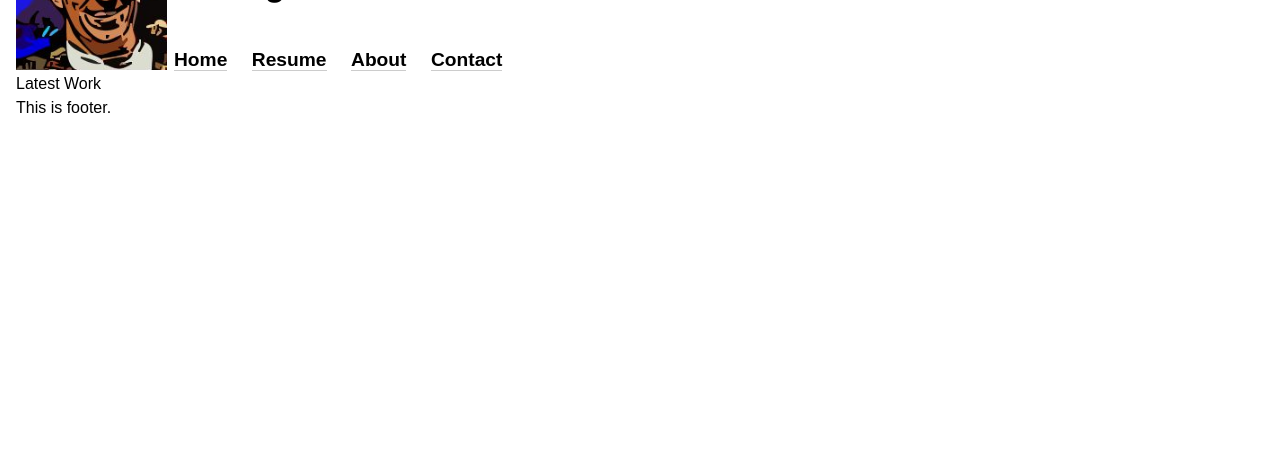
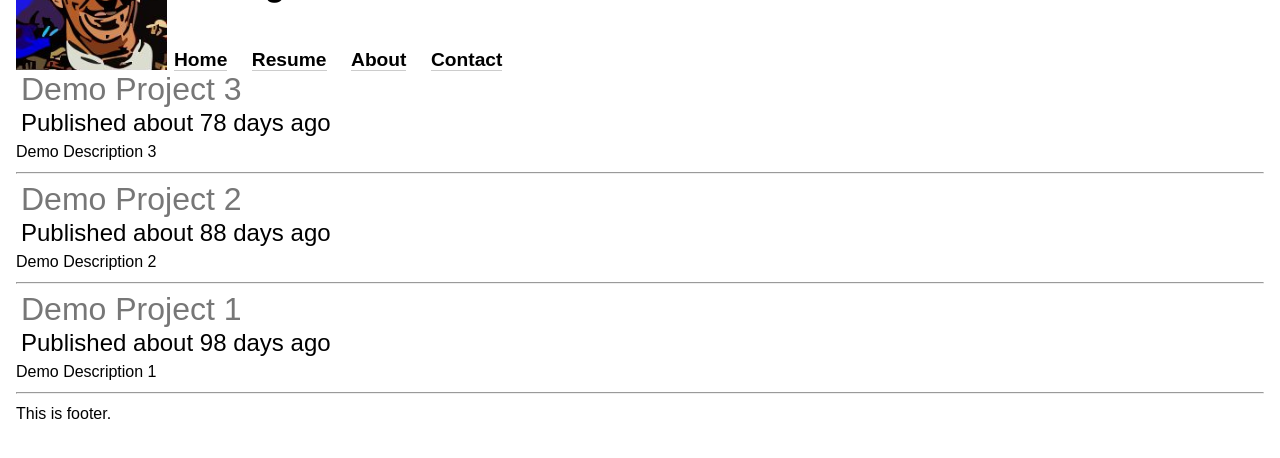
Before and after one commit to 0smium/301n5-portfolio, a plain HTML site: page index.html in a window 1280 px wide. Shown: the part 116-574 px from the top of the page. Drawn offline with nearby package versions, Linux system fonts and the light colour scheme.

Commit message:
successfully populating demo projects

```diff
--- a/css/base.css
+++ b/css/base.css
@@ -36,3 +36,16 @@ a:visited {
 img {
   max-width: 100%;
 }
+
+/*HEADINGS
+=======================================*/
+
+h1 {
+  font-size: 2em;
+  padding: 5px;
+}
+
+h2 {
+  font-size: 1.5em;
+  padding: 5px;
+}
--- a/css/layout.css
+++ b/css/layout.css
@@ -55,6 +55,15 @@ body {
 .ham i {
   padding: .2em;
 }
+.social a {
+  color: black;
+}
+
+.social a:hover, .social a:focus {
+  text-decoration: none;
+  /*background-color: #aaa;
+  border-radius: .5em;*/
+}
 
 .social i:hover {
   background-color: #aaa;
--- a/css/modules.css
+++ b/css/modules.css
@@ -21,6 +21,10 @@
 
 .ham li:hover {
   text-decoration: underline;
+}
+
+.template {
+  display: none;
 }
 
 /* @media only screen... */
--- a/index.html
+++ b/index.html
@@ -44,22 +44,29 @@
           </nav>
         </div>
         <div class="social">
-          <i class="fa-2x fa fa-github" aria-hidden="true"></i>
-          <i class="fa-2x fa fa-linkedin" aria-hidden="true"></i>
+          <a href="https://github.com/0smium" target="_blank"><i class="fa-2x fa fa-github" aria-hidden="true"></i></a>
+          <a href="https://www.linkedin.com/in/stephenawalsh" target="_blank"><i class="fa-2x fa fa-linkedin" aria-hidden="true"></i></a>
           <i class="fa-2x fa fa-stack-overflow" aria-hidden="true"></i>
-          <i class="fa-2x fa fa-facebook" aria-hidden="true"></i>
+          <a href="https://www.facebook.com/stephen.alexander.walsh" target="_blank"><i class="fa-2x fa fa-facebook" aria-hidden="true"></i></a>
           <i class="fa-2x fa fa-instagram" aria-hidden="true"></i>
           <i class="fa-2x fa fa-twitter" aria-hidden="true"></i>
         </div>
       </div>
     </header>
 
-    <section class="projects">
-      <h1>Latest Work</h1>
+    <section id="projects">
+      <article class="template" data-category="cat">
+        <header>
+          <h1><a target="_blank" href="">Title</a></h1>
+          <h2>Published <time pubdate datetime="2000-01-01">Publish Time</time></h2>
+        </header>
+        <section class="project-description">Project Description</section>
+      </article>
     </section>
     <footer>
       This is footer.
     </footer>
-    <script type="text/javascript" href="js/app.js"></script>
+    <script type="text/javascript" src="js/projects.js"></script>
+    <script type="text/javascript" src="js/app.js"></script>
   </body>
 </html>
--- a/js/app.js
+++ b/js/app.js
@@ -1,7 +1,46 @@
 'use strict'
 
-function projectConstructor(name, description, url) {
-  this.name = name;
-  this.description = description;
-  this.url = url;
+// $('header h1').text('This works!');
+
+var projects = [];
+
+function Project (opts) {
+  this.title = opts.title;
+  this.description = opts.description;
+  this.url = opts.url;
+  this.publishedOn = opts.publishedOn;
 }
+
+Project.prototype.toHtml = function() {
+  var $newProject = $('article.template').clone();
+
+  $newProject.removeClass('template');
+
+  if (!this.publishedOn) $newProject.addClass('draft');
+  // $newProject.data('category', this.category);
+
+    // lots of $newArticle.find...  (look at jQuery $.find docs)
+  $newProject.find('h1 a').attr('href', this.url);
+  $newProject.find('h1 a').text(this.title);
+  $newProject.find('section.project-description').html(this.description);
+  $newProject.find('time').attr('datetime', this.publishedOn);
+
+  // Display the date as a relative number of 'days ago'
+  $newProject.find('time').html('about ' + parseInt((new Date() - new Date(this.publishedOn))/60/60/24/1000) + ' days ago');
+  $newProject.append('<hr>');
+  return $newProject;
+};
+
+projectData.sort(function(a,b) {
+  // REVIEW: Take a look at this sort method; This may be the first time we've seen it.
+  return (new Date(b.publishedOn)) - (new Date(a.publishedOn));
+});
+
+projectData.forEach(function(projectObject) {
+  // REVIEW: Take a look at this forEach method; This may be the first time we've seen it.
+  projects.push(new Project(projectObject));
+});
+
+projects.forEach(function(a) {
+  $('#projects').append(a.toHtml());
+});
--- /dev/null
+++ b/js/projects.js
@@ -0,0 +1,22 @@
+'use strict';
+
+var projectData = [
+  {
+    title:        'Demo Project 1',
+    description:  'Demo Description 1',
+    url:          'http://www.google.com',
+    publishedOn:  '2017-01-31'
+  },
+  {
+    title:        'Demo Project 2',
+    description:  'Demo Description 2',
+    url:          'http://www.google.com',
+    publishedOn:  '2017-02-10'
+  },
+  {
+    title:        'Demo Project 3',
+    description:  'Demo Description 3',
+    url:          'http://www.google.com',
+    publishedOn:  '2017-02-20'
+  },
+];
```
